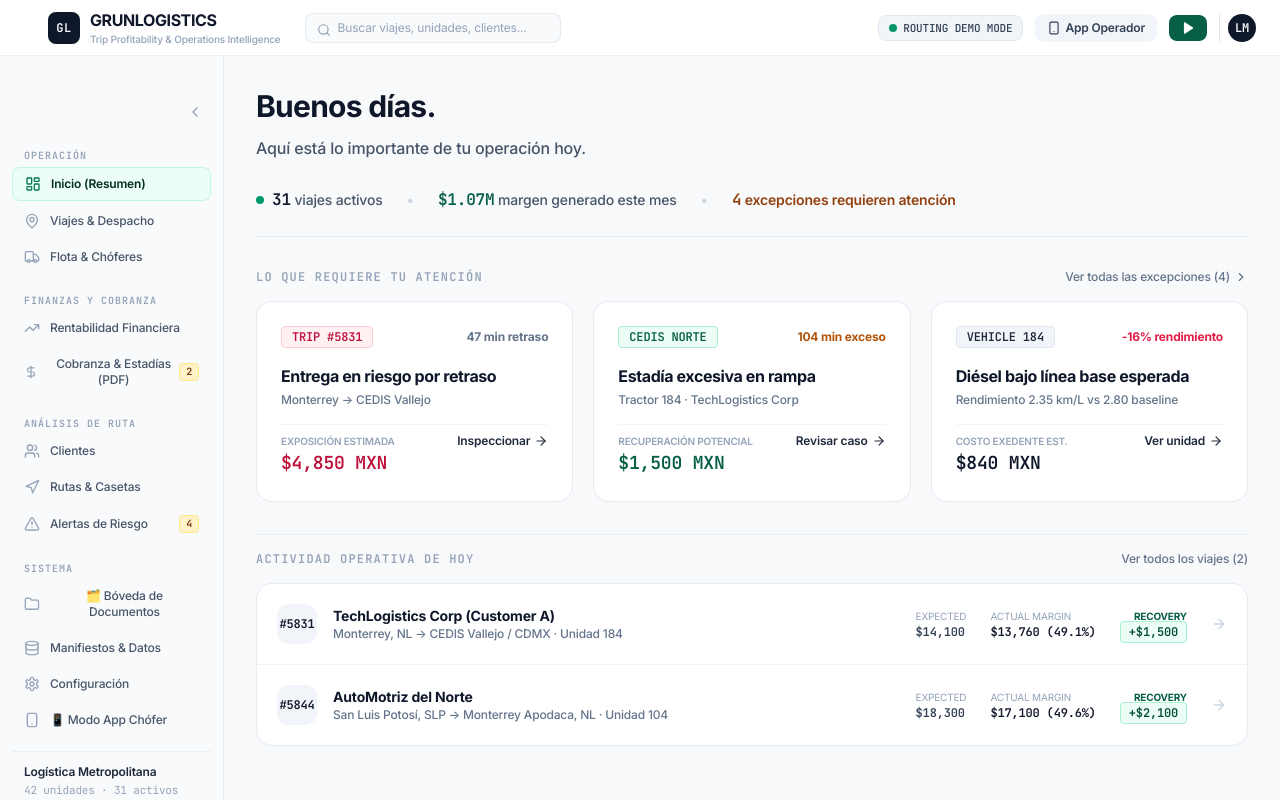
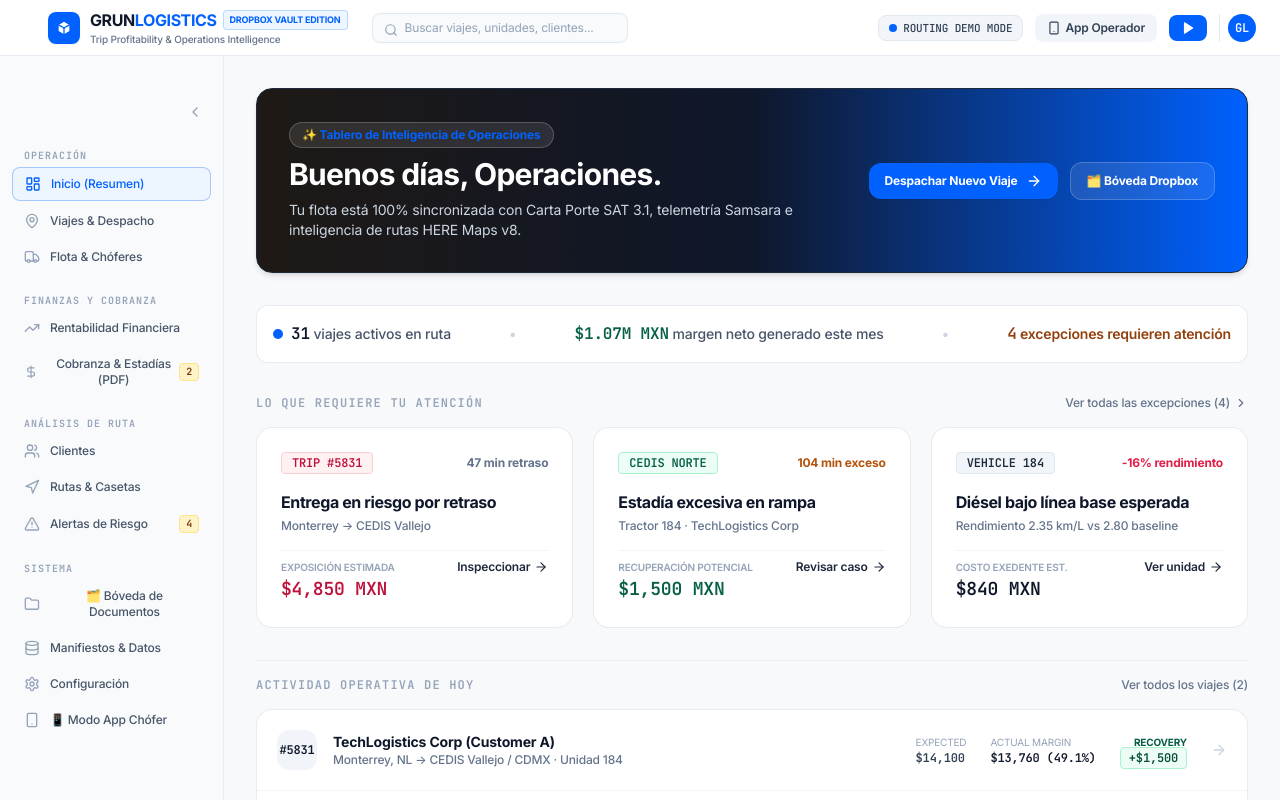
Before and after one commit to grunagency-tech/grunlogistics, a React (Vite) app: page / in a window 1280 px wide. Shown: the top 800 px of the page. Built offline with nearby package versions, Linux system fonts and the light colour scheme.

Commit message:
Apply Dropbox design system across the entire application UI: brand colors (#0061FF), hero banner, global sidebar & header accents

```diff
--- a/src/components/Header.tsx
+++ b/src/components/Header.tsx
@@ -1,6 +1,6 @@
 import React from 'react';
 import { useApp } from '../context/AppContext';
-import { Search, Play, Smartphone, Menu, X } from 'lucide-react';
+import { Search, Play, Smartphone, Menu, X, Box } from 'lucide-react';
 
 export const Header: React.FC = () => {
   const {
@@ -20,7 +20,7 @@ export const Header: React.FC = () => {
   const totalExceptions = exceptions.filter((e) => e.status === 'PENDING').length;
 
   return (
-    <header className="h-14 border-b border-slate-200/70 bg-white/90 backdrop-blur-md text-slate-900 flex items-center justify-between px-4 sm:px-6 sticky top-0 z-30 select-none font-sans">
+    <header className="h-14 border-b border-slate-200/80 bg-white/95 backdrop-blur-md text-slate-900 flex items-center justify-between px-4 sm:px-6 sticky top-0 z-30 select-none font-sans shadow-xs">
       {/* Brand & Mobile Menu Toggle */}
       <div className="flex items-center space-x-3 sm:space-x-6">
         {/* Hamburger Menu Button (Mobile) */}
@@ -36,16 +36,19 @@ export const Header: React.FC = () => {
           onClick={() => setCurrentView('OVERVIEW')}
           className="flex items-center space-x-2.5 cursor-pointer group"
         >
-          <div className="w-8 h-8 rounded-lg bg-slate-900 text-white flex items-center justify-center font-bold text-xs tracking-wider shadow-xs group-hover:bg-slate-800 transition-colors shrink-0 font-mono">
-            GL
+          <div className="w-8 h-8 rounded-lg bg-[#0061FF] text-white flex items-center justify-center font-bold text-xs tracking-wider shadow-sm group-hover:bg-[#0052D4] transition-colors shrink-0">
+            <Box className="w-4 h-4 fill-white text-[#0061FF]" />
           </div>
           <div className="flex flex-col">
             <div className="flex items-center space-x-1.5">
               <span className="font-extrabold text-sm sm:text-base tracking-tight text-slate-900">
-                GRUNLOGISTICS
+                GRUN<span className="text-[#0061FF]">LOGISTICS</span>
+              </span>
+              <span className="hidden sm:inline-block px-1.5 py-0.5 text-[9px] font-bold uppercase bg-[#EDF5FF] text-[#0061FF] rounded border border-[#0061FF]/20">
+                Dropbox Vault Edition
               </span>
             </div>
-            <span className="hidden sm:block text-[10px] text-slate-400 font-medium truncate">
+            <span className="hidden sm:block text-[10px] text-slate-500 font-medium truncate">
               Trip Profitability & Operations Intelligence
             </span>
           </div>
@@ -59,7 +62,7 @@ export const Header: React.FC = () => {
             placeholder="Buscar viajes, unidades, clientes..."
             value={searchQuery}
             onChange={(e) => setSearchQuery(e.target.value)}
-            className="w-56 lg:w-64 bg-slate-50 hover:bg-slate-100/80 text-xs border border-slate-200/80 focus:border-slate-400 focus:bg-white focus:outline-none text-slate-800 pl-8 pr-3 py-1.5 rounded-lg placeholder-slate-400 transition-all font-sans"
+            className="w-56 lg:w-64 bg-slate-50 hover:bg-slate-100/80 text-xs border border-slate-200 focus:border-[#0061FF] focus:bg-white focus:outline-none text-slate-800 pl-8 pr-3 py-1.5 rounded-lg placeholder-slate-400 transition-all font-sans"
           />
         </div>
       </div>
@@ -72,7 +75,7 @@ export const Header: React.FC = () => {
           className="hidden sm:flex items-center space-x-1.5 bg-slate-100 hover:bg-slate-200/70 border border-slate-200 text-slate-700 text-[11px] font-medium px-2.5 py-1 rounded-lg cursor-pointer transition-colors"
           title="Configurar proveedor de rutas"
         >
-          <span className="w-2 h-2 rounded-full bg-emerald-600" />
+          <span className="w-2 h-2 rounded-full bg-[#0061FF]" />
           <span className="hidden md:inline font-mono">
             {routingProviderType === 'GOOGLE_ROUTES' ? 'GOOGLE ROUTES' : 'ROUTING DEMO MODE'}
           </span>
@@ -84,7 +87,7 @@ export const Header: React.FC = () => {
           onClick={() => setCurrentView('DRIVER_MOBILE')}
           className={`flex items-center space-x-1 text-xs font-semibold px-3 py-1.5 rounded-lg transition-all ${
             currentView === 'DRIVER_MOBILE'
-              ? 'bg-slate-900 text-white shadow-xs'
+              ? 'bg-[#1E1915] text-white shadow-xs'
               : 'bg-slate-100 hover:bg-slate-200 text-slate-700'
           }`}
         >
@@ -95,7 +98,7 @@ export const Header: React.FC = () => {
         {/* Demo Pitch Button */}
         <button
           onClick={run2MinDemo}
-          className="flex items-center space-x-1 bg-emerald-800 hover:bg-emerald-900 text-white text-xs font-semibold px-3 py-1.5 rounded-lg transition-all shadow-xs"
+          className="flex items-center space-x-1 bg-[#0061FF] hover:bg-[#0052D4] text-white text-xs font-semibold px-3 py-1.5 rounded-lg transition-all shadow-xs"
         >
           <Play className="w-3.5 h-3.5 fill-white" />
           <span className="hidden xs:inline">Demo 2 min</span>
@@ -103,8 +106,8 @@ export const Header: React.FC = () => {
 
         {/* User Profile */}
         <div className="flex items-center space-x-2 pl-2 border-l border-slate-200">
-          <div className="w-7 h-7 rounded-full bg-slate-900 text-white flex items-center justify-center font-bold text-xs shrink-0 font-mono">
-            LM
+          <div className="w-7 h-7 rounded-full bg-[#0061FF] text-white flex items-center justify-center font-bold text-xs shrink-0 font-mono shadow-xs">
+            GL
           </div>
         </div>
       </div>
--- a/src/components/MoneyRecoveryView.tsx
+++ b/src/components/MoneyRecoveryView.tsx
@@ -120,7 +120,7 @@ export const MoneyRecoveryView: React.FC = () => {
                     e.stopPropagation();
                     setSelectedCaseId(c.id);
                   }}
-                  className="px-3 py-1.5 bg-slate-900 hover:bg-slate-800 text-white text-xs font-semibold rounded-lg shadow-xs transition-colors"
+                  className="px-3.5 py-1.5 bg-[#0061FF] hover:bg-[#0052D4] text-white text-xs font-bold rounded-lg shadow-xs transition-colors"
                 >
                   Review case
                 </button>
@@ -135,7 +135,7 @@ export const MoneyRecoveryView: React.FC = () => {
         <div className="p-6 bg-white rounded-2xl border border-slate-200/80 space-y-4 shadow-xs">
           <div className="flex items-center justify-between border-b border-slate-100 pb-3">
             <div>
-              <span className="text-xs font-bold text-emerald-800 uppercase font-mono">
+              <span className="text-xs font-bold text-[#0061FF] uppercase font-mono">
                 RECOVERY CASE INSPECTOR
               </span>
               <h3 className="text-lg font-bold text-slate-900 mt-0.5">
@@ -161,7 +161,7 @@ export const MoneyRecoveryView: React.FC = () => {
             <div className="flex flex-wrap items-center gap-2">
               <button
                 onClick={() => setShowPrintModal(true)}
-                className="px-3 py-1.5 bg-emerald-700 hover:bg-emerald-800 text-white text-xs font-bold rounded-lg shadow-xs flex items-center space-x-1.5 transition-colors"
+                className="px-3.5 py-1.5 bg-[#0061FF] hover:bg-[#0052D4] text-white text-xs font-bold rounded-lg shadow-xs flex items-center space-x-1.5 transition-colors"
               >
                 <FileText className="w-3.5 h-3.5" />
                 <span>Generar Reporte de Cobro PDF</span>
--- a/src/components/NewTripModal.tsx
+++ b/src/components/NewTripModal.tsx
@@ -352,9 +352,9 @@ export const NewTripModal: React.FC<NewTripModalProps> = ({ isOpen, onClose }) =
             </button>
             <button
               type="submit"
-              className="px-5 py-2.5 bg-slate-900 hover:bg-slate-800 text-white text-xs font-bold rounded-xl shadow-xs transition-colors flex items-center space-x-2"
+              className="px-5 py-2.5 bg-[#0061FF] hover:bg-[#0052D4] text-white text-xs font-bold rounded-xl shadow-xs transition-colors flex items-center space-x-2"
             >
-              <Truck className="w-4 h-4" />
+              <Truck className="w-4 h-4 text-white" />
               <span>Despachar Viaje & Generar Carta Porte</span>
             </button>
           </div>
--- a/src/components/OverviewView.tsx
+++ b/src/components/OverviewView.tsx
@@ -31,33 +31,54 @@ export const OverviewView: React.FC = () => {
 
   return (
     <div className="p-6 md:p-8 space-y-8 max-w-6xl mx-auto font-sans text-slate-900">
-      {/* Editorial Header Composition (Requirement 2 & 5) */}
-      <div className="space-y-3 pb-6 border-b border-slate-200/60">
-        <h1 className="text-3xl font-extrabold tracking-tight text-slate-900 font-sans">
-          Buenos días.
+      {/* Dropbox-Style Hero Header Banner */}
+      <div className="bg-gradient-to-r from-[#1E1915] via-slate-900 to-[#0061FF] text-white p-6 md:p-8 rounded-2xl shadow-md border border-slate-800 flex flex-col md:flex-row justify-between items-start md:items-center gap-6">
+        <div className="space-y-2">
+          <div className="inline-flex items-center space-x-2 bg-[#0061FF]/20 text-[#0061FF] bg-white/10 backdrop-blur-xs px-3 py-1 rounded-full text-xs font-bold border border-white/20">
+            <span>✨ Tablero de Inteligencia de Operaciones</span>
+          </div>
+          <h1 className="text-2xl md:text-3xl font-extrabold tracking-tight text-white font-sans">
+            Buenos días, Operaciones.
           </h1>
-        <p className="text-base font-medium text-slate-600">
-          Aquí está lo importante de tu operación hoy.
+          <p className="text-xs md:text-sm text-slate-300 max-w-xl">
+            Tu flota está 100% sincronizada con Carta Porte SAT 3.1, telemetría Samsara e inteligencia de rutas HERE Maps v8.
           </p>
+        </div>
 
-        {/* Minimal Clean Text Summary (Requirement 5: NO 4 KPI Cards) */}
-        <div className="pt-4 flex flex-wrap items-center gap-x-6 gap-y-2 text-xs md:text-sm text-slate-600 font-medium">
+        <div className="flex flex-wrap items-center gap-3 shrink-0">
+          <button
+            onClick={() => setCurrentView('TRIPS')}
+            className="px-4 py-2.5 bg-[#0061FF] hover:bg-[#0052D4] text-white text-xs font-bold rounded-xl shadow-sm transition-all flex items-center space-x-2"
+          >
+            <span>Despachar Nuevo Viaje</span>
+            <ArrowRight className="w-4 h-4" />
+          </button>
+          <button
+            onClick={() => setCurrentView('DOCUMENTS')}
+            className="px-4 py-2.5 bg-white/10 hover:bg-white/20 text-white text-xs font-bold rounded-xl border border-white/20 transition-all"
+          >
+            <span>🗂️ Bóveda Dropbox</span>
+          </button>
+        </div>
+      </div>
+
+      {/* Minimal Clean Text Summary Bar */}
+      <div className="bg-white p-4 rounded-xl border border-slate-200/80 shadow-xs flex flex-wrap items-center justify-between gap-4 text-xs md:text-sm text-slate-600 font-medium">
         <div className="flex items-center space-x-2">
-            <span className="w-2 h-2 rounded-full bg-emerald-600" />
+          <span className="w-2.5 h-2.5 rounded-full bg-[#0061FF]" />
           <span>
             <strong className="text-slate-900 font-bold font-mono text-base">{activeTripsCount}</strong>{' '}
-              viajes activos
+            viajes activos en ruta
           </span>
         </div>
-          <span className="text-slate-300">•</span>
+        <span className="hidden md:inline text-slate-300">•</span>
         <div>
-            <strong className="text-emerald-800 font-bold font-mono text-base">$1.07M</strong>{' '}
-            margen generado este mes
+          <strong className="text-emerald-800 font-bold font-mono text-base">$1.07M MXN</strong>{' '}
+          margen neto generado este mes
         </div>
-          <span className="text-slate-300">•</span>
+        <span className="hidden md:inline text-slate-300">•</span>
         <div className="text-amber-800 font-semibold">
           <strong className="font-mono text-base">{pendingExceptions.length}</strong> excepciones requieren atención
-          </div>
         </div>
       </div>
 
--- a/src/components/Sidebar.tsx
+++ b/src/components/Sidebar.tsx
@@ -143,14 +143,14 @@ export const Sidebar: React.FC = () => {
                         isCollapsed ? 'justify-center px-2' : 'justify-between px-3'
                       } py-2 rounded-lg text-xs font-medium transition-all ${
                         isActive
-                          ? 'bg-emerald-50 text-emerald-950 font-semibold border border-emerald-200/60'
-                          : 'text-slate-600 hover:text-slate-900 hover:bg-slate-200/40'
+                          ? 'bg-[#EDF5FF] text-[#0061FF] font-bold border border-[#0061FF]/30 shadow-2xs'
+                          : 'text-slate-600 hover:text-slate-900 hover:bg-slate-200/50'
                       }`}
                     >
                       <div className="flex items-center space-x-2.5">
                         <Icon
                           className={`w-4 h-4 ${
-                            isActive ? 'text-emerald-700' : 'text-slate-400 group-hover:text-slate-600'
+                            isActive ? 'text-[#0061FF]' : 'text-slate-400 group-hover:text-slate-600'
                           }`}
                         />
                         {!isCollapsed && <span>{item.label}</span>}
@@ -159,7 +159,7 @@ export const Sidebar: React.FC = () => {
                         <span
                           className={`text-[10px] px-1.5 py-0.2 rounded font-bold font-mono ${
                             isActive
-                              ? 'bg-emerald-800 text-white'
+                              ? 'bg-[#0061FF] text-white'
                               : 'bg-amber-100 text-amber-900 border border-amber-200'
                           }`}
                         >
--- a/src/index.css
+++ b/src/index.css
@@ -4,17 +4,51 @@
 
 @layer base {
   body {
-    background-color: #F7F7F5;
-    color: #111827;
+    background-color: #F7F9FA;
+    color: #1E1915;
     font-family: 'Inter', -apple-system, BlinkMacSystemFont, "Segoe UI", Roboto, sans-serif;
     letter-spacing: -0.011em;
+    -webkit-font-smoothing: antialiased;
   }
 }
 
-/* Apple / Linear Style Ultra-Clean Scrollbar */
+/* Custom Dropbox Brand Design Utilities */
+.bg-dropbox-blue {
+  background-color: #0061FF;
+}
+
+.bg-dropbox-blue-dark {
+  background-color: #0052D4;
+}
+
+.bg-dropbox-light {
+  background-color: #EDF5FF;
+}
+
+.bg-dropbox-charcoal {
+  background-color: #1E1915;
+}
+
+.text-dropbox-blue {
+  color: #0061FF;
+}
+
+.text-dropbox-charcoal {
+  color: #1E1915;
+}
+
+.border-dropbox-blue {
+  border-color: #0061FF;
+}
+
+.ring-dropbox-blue {
+  --tw-ring-color: #0061FF;
+}
+
+/* Dropbox Clean Scrollbar */
 ::-webkit-scrollbar {
-  width: 5px;
-  height: 5px;
+  width: 6px;
+  height: 6px;
 }
 
 ::-webkit-scrollbar-track {
@@ -22,15 +56,27 @@
 }
 
 ::-webkit-scrollbar-thumb {
-  background: #E2E8F0;
+  background: #CBD5E1;
   border-radius: 9999px;
 }
 
 ::-webkit-scrollbar-thumb:hover {
-  background: #CBD5E1;
+  background: #0061FF;
 }
 
-/* Micro-interactions */
+/* Dropbox Micro-interactions & Cards */
+.dropbox-card {
+  background-color: #FFFFFF;
+  border: 1px solid #EAEEF2;
+  border-radius: 0.85rem;
+  transition: all 0.15s ease-in-out;
+}
+
+.dropbox-card:hover {
+  border-color: #CBD5E1;
+  box-shadow: 0 4px 12px rgba(0, 97, 255, 0.05);
+}
+
 .transition-subtle {
   transition: all 0.15s cubic-bezier(0.16, 1, 0.3, 1);
 }
```
Lines whose indentation alone changed are shown as unchanged.
